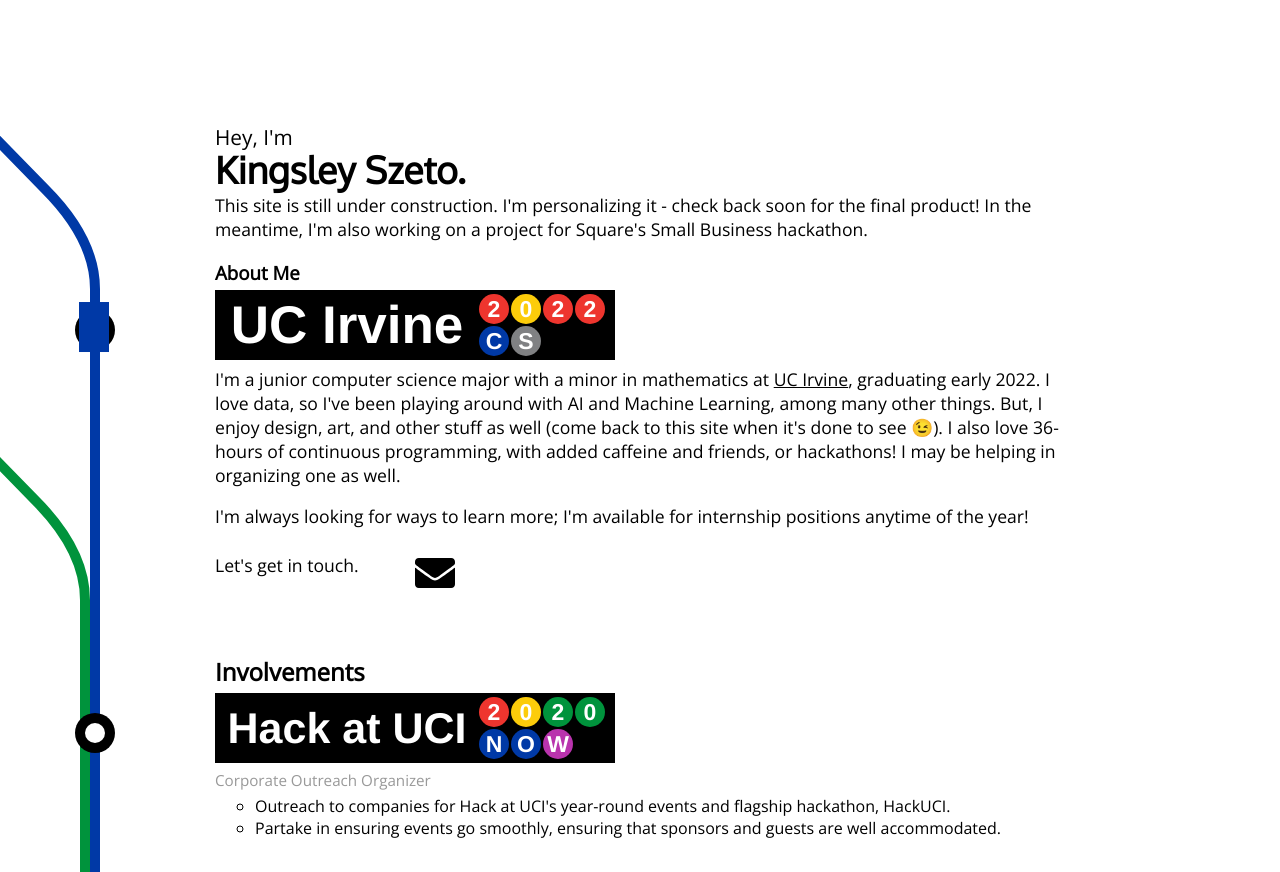
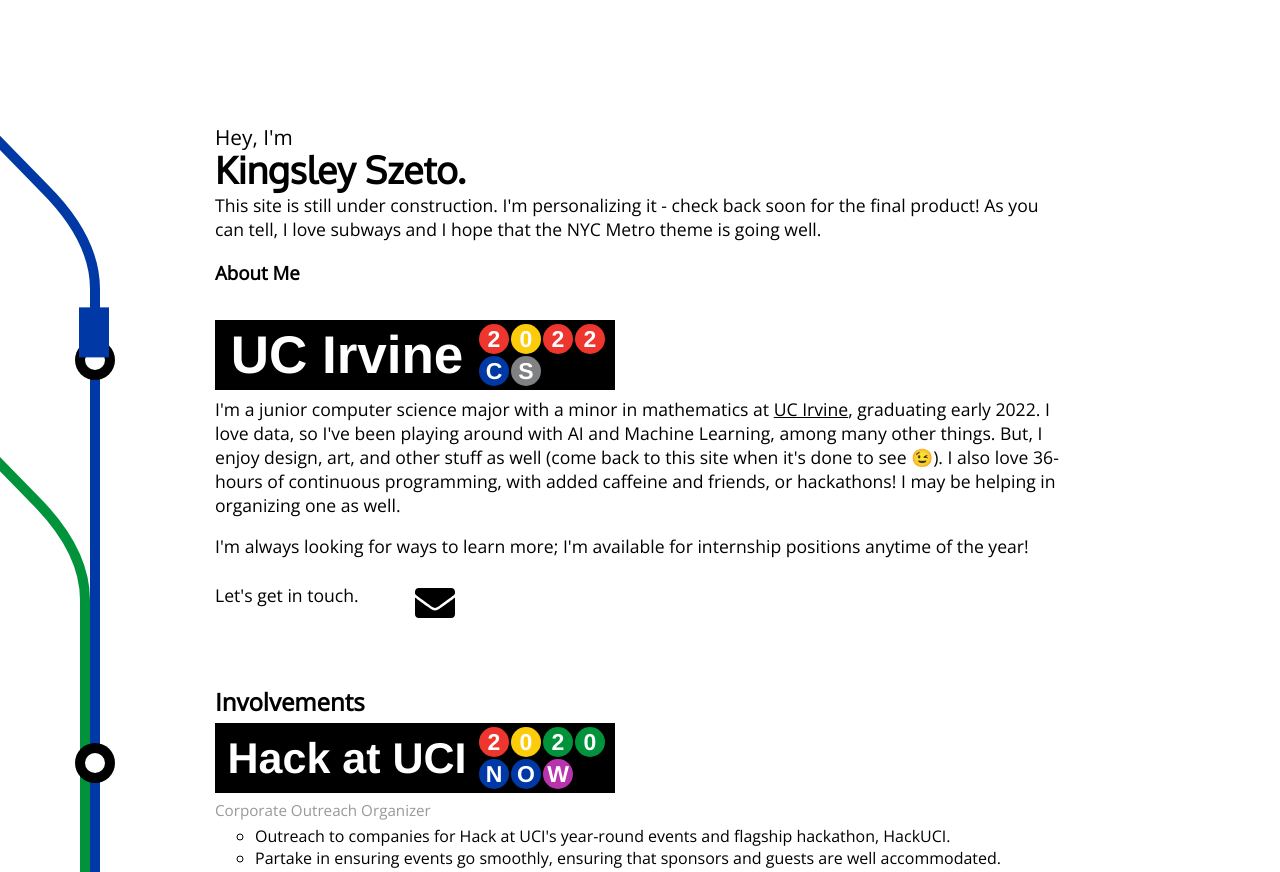
Before and after one commit to kingszeto/kingsleyszeto.me, a website: page index.html in a window 1280 px wide. Shown: the top 872 px of the page. Drawn offline with nearby package versions, Linux system fonts and the light colour scheme.

Commit message:
Update
Update

```diff
--- a/index.html
+++ b/index.html
@@ -11,6 +11,7 @@
     <link rel="stylesheet" href="assets/css/style.css" type="text/css">
     <link rel="stylesheet" href="https://fonts.googleapis.com/css?family=Oxygen">
     <link rel="stylesheet" href="https://fonts.googleapis.com/css?family=Open+Sans">
+    <script src="node_modules/animejs/lib/anime.min.js"></script>
 </head>
 
 <body>
@@ -21,27 +22,27 @@
                 <p id="hey"> Hey, I'm</p>
                 <p id="heyname"><strong>Kingsley Szeto.</strong></p>
                 <p class="general">This site is still under construction. I'm personalizing it -
-                    check back soon for the final product! In the meantime, I'm also working on
-                    a project for Square's Small Business hackathon.</p>
+                    check back soon for the final product! As you can tell, I love subways and I hope that the
+                    NYC Metro theme is going well.</p>
             </div>
             <div id="aboutme">
                 <h3 style="margin-bottom: -65px;">About Me</h3>
                 <div class="anim-wrapper" style="top: -281px; left: -527px;">
                     <svg class="route" width="500px" height="100%">
-                        <path stroke="#0039A6" fill="none" d="M -33 -150 L 357 250 Q 407 300 407 350 L 407 1005"></path>
+                        <path class="p1" stroke="#0039A6" fill="none" d="M -33 -150 L 357 250 Q 407 300 407 350 L 407 1015"></path>
                     </svg>
                     <div class="train tr1"></div>
                 </div>
 
-                <div>
+                <div class="anim-wrapper">
                     <svg class="route" width="500px" height="100%">
-                        <path stroke="#00933C" fill="none" d="M -570 -150 L -180 250 Q -130 300 -130 350 L -130 805 Q -130 855 -180 905 L -430 1105"></path>
+                        <path class="p2" stroke="#00933C" fill="none" d="M -570 -150 L -180 250 Q -130 300 -130 350 L -130 805 Q -130 855 -180 905 L -850 1525"></path>
                     </svg>
+                    <div class="train tr2"></div>
                 </div>
 
-                <script src="node_modules/animejs/lib/anime.min.js"></script>
                 <script>
-                    var path = anime.path("svg.route path");
+                    var path = anime.path("svg.route path.p1");
                     var isPaused = false;
                     var delayTimer = 1000;
                     var motionPath = anime({
@@ -92,7 +93,22 @@
                         }
                     });
                 </script>
-
+                <script>
+                    var path2 = anime.path("svg.route path.p2");
+                    var isPaused2 = false;
+                    var delayTimer2 = 1000;
+                    var motionPath2 = anime({
+                        translateX: path2('x'),
+                        translateY: path2('y'),
+                        rotate: path2('angle'),
+                        duration: 7500,
+                        targets: 'div.train.tr2',
+                        easing: 'linear',
+                        direction: 'alternate',
+                        autoplay: true,
+                        loop: true
+                    });
+                </script>
                 <div class="station" id = "s1">
                     <div class = "inner-stat"></div>
                 </div>
@@ -184,8 +200,9 @@
                     </div>
                 </div>
                 <br>
+                <p class="subdescript" >Undergraduate Research Assistant</p>
             </div>
-            <p class="subdescript">Undergraduate Research Assistant</p>
+
             <ul class="descript">
                 <li>Analyzed data on Madden Julian Oscillaions within the West Pacific using Python statistical libraries with the Pritchard Lab.</li>
                 <li>Visualized, compared, and contrasted data from simulated MIT data and open-sourced data from NOAA.</li>
@@ -195,7 +212,7 @@
             <strong>I'm working on personalized images for all of my projects (unless they already have some image). Here's a list of them for now.</strong>
             <h3>In Progress</h5>
             <ul>
-                <li>Project for Square's Small Business Hackathon</li>
+                <li>Project using Square API - I was originally going to make a hackathon project submission, but there is a lot I have to learn before a good app can come out.</li>
                 <li>Project for Atlassian's Codegeist</li>
             </ul>
             <h3>Past Projects</h5>
```
